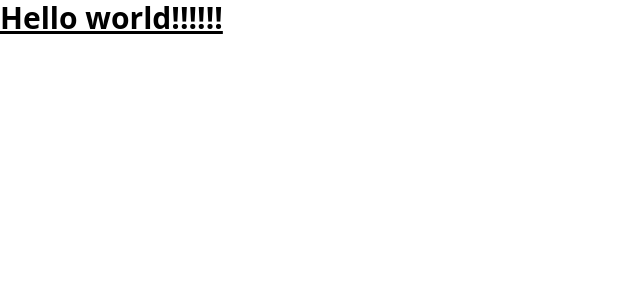
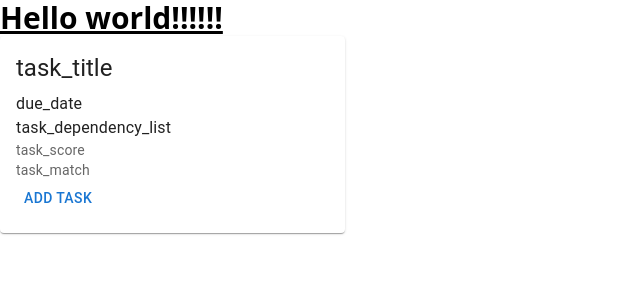
Before and after one commit to 394-s25/task_me_later, a React (Vite) app: page / in a window 1280 px wide. Shown: the top 300 px of the page, without its empty margins (0-640 px from the left). Built offline with nearby package versions, Linux system fonts and the light colour scheme.

Commit message:
task preview wip

```diff
--- a/src/App.jsx
+++ b/src/App.jsx
@@ -1,10 +1,13 @@
 import "./App.css";
+import TaskCardPreview from "./components/TaskCardPreview";
 
 const App = () => {
   return (
     <>
       <div>
         <h1 class="text-3xl font-bold underline">Hello world!!!!!!</h1>
+        <TaskCardPreview />
+
       </div>
     </>
   );
--- /dev/null
+++ b/src/components/TaskCardModal.jsx
@@ -0,0 +1,15 @@
+<Modal
+  open={open}
+  onClose={handleClose}
+  aria-labelledby="modal-modal-title"
+  aria-describedby="modal-modal-description"
+>
+  <Box sx={style}>
+    <Typography id="modal-modal-title" variant="h6" component="h2">
+      Text in a modal
+    </Typography>
+    <Typography id="modal-modal-description" sx={{ mt: 2 }}>
+      Duis mollis, est non commodo luctus, nisi erat porttitor ligula.
+    </Typography>
+  </Box>
+</Modal>
--- a/src/components/TaskCardPreview.jsx
+++ b/src/components/TaskCardPreview.jsx
@@ -1,27 +1,33 @@
 import * as React from "react";
 import Card from "@mui/material/Card";
 import CardContent from "@mui/material/CardContent";
-import CardMedia from "@mui/material/CardMedia";
 import Typography from "@mui/material/Typography";
 import CardActionArea from "@mui/material/CardActionArea";
+import { Button } from "@mui/material";
 
-export default function ActionAreaCard() {
+export default function TaskCardPreview() {
   return (
     <Card sx={{ maxWidth: 345 }}>
       <CardActionArea>
-        <CardMedia
-          component="img"
-          height="140"
-          image="/static/images/cards/contemplative-reptile.jpg"
-          alt="green iguana"
-        />
         <CardContent>
           <Typography gutterBottom variant="h5" component="div">
-            Lizard
+            task_title
+          </Typography>
+          <Typography>
+            due_date
+          </Typography>
+          <Typography variant="body1">
+            task_dependency_list
           </Typography>
           <Typography variant="body2" sx={{ color: "text.secondary" }}>
-            Lizards are a widespread group of squamate reptiles, with over 6,000
-            species, ranging across all continents except Antarctica
+            task_score
+            <br />
+            task_match
+          </Typography>
+          <Typography>
+            <Button href="/add_task">
+              Add Task
+            </Button>
           </Typography>
         </CardContent>
       </CardActionArea>
```
